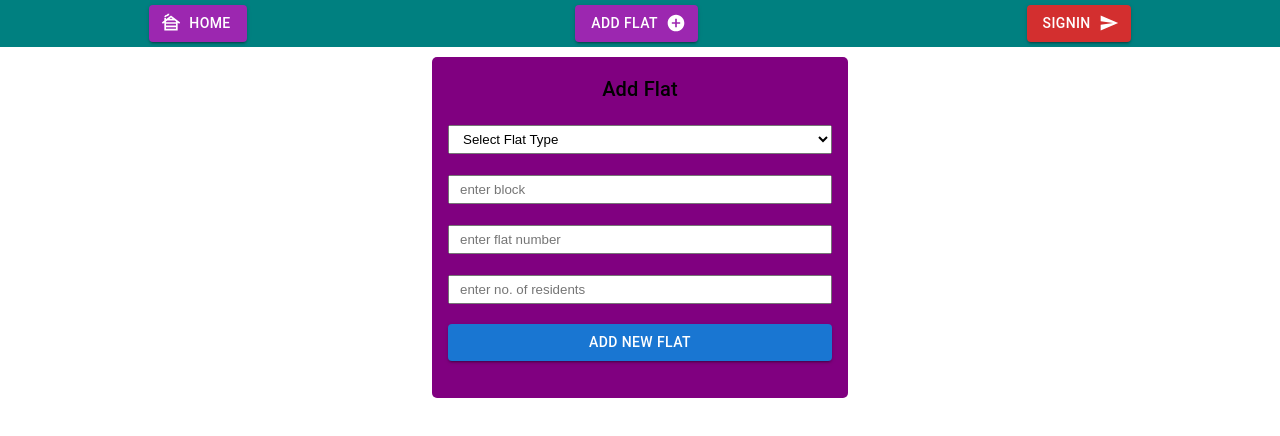
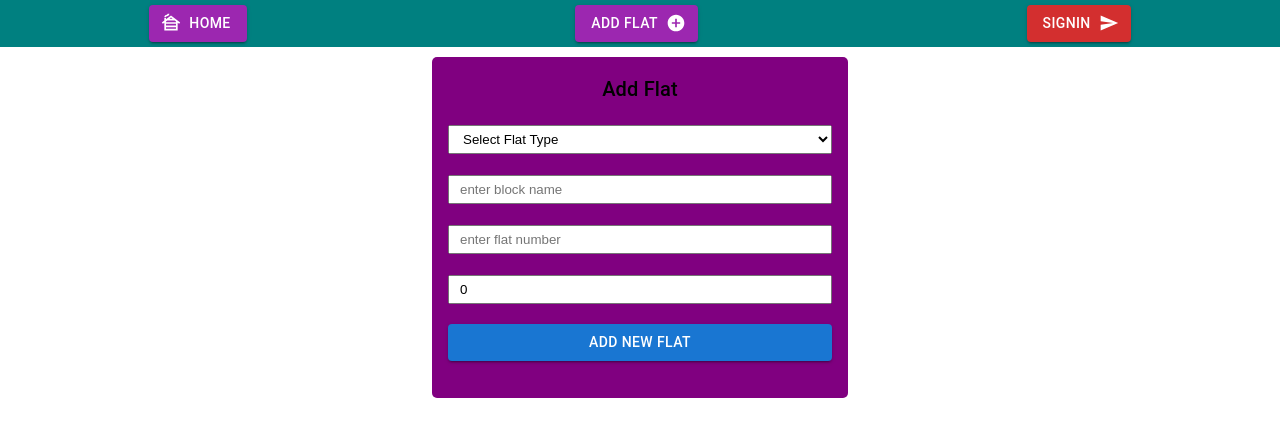
Before and after one commit to Duwesh/frontend-apartment, a React (Create React App) app: page /addFlat in a window 1280 px wide. Shown: the top 436 px of the page. Built offline with nearby package versions, Linux system fonts and the light colour scheme.

Commit message:
add and edit bug fixed

```diff
--- a/src/components/addFlat/AddFlat.jsx
+++ b/src/components/addFlat/AddFlat.jsx
@@ -7,12 +7,13 @@ import { BACKEND_URL } from "../../App";
 export default function AddFlat() {
   const [detail, setDetail] = useState({
     flat_type: "none",
-    block: "",
+    block_name: "",
     flat_no: "",
-    residents_count: "",
+    total_resident: "0",
   });
 
   function handleChange(e) {
+    console.log(detail.total_resident);
     setDetail({ ...detail, [e.target.id]: e.target.value.trim() });
   }
 
@@ -28,9 +29,9 @@ export default function AddFlat() {
       alert("New Flat Added Successfully!");
       setDetail({
         flat_type: "none",
-        block: "",
+        block_name: "",
         flat_no: "",
-        residents_count: "0",
+        total_resident: "0",
       });
     } catch (error) {
       console.log(error);
@@ -64,10 +65,10 @@ export default function AddFlat() {
 
         <input
           type="text"
-          id="block"
+          id="block_name"
           className="newFlat"
-          placeholder="enter block"
-          value={detail.block}
+          placeholder="enter block name"
+          value={detail.block_name}
           onChange={handleChange}
         />
 
@@ -82,13 +83,13 @@ export default function AddFlat() {
 
         <input
           type="number"
-          id="residents_count"
+          id="total_resident"
           className="newFlat"
           placeholder="enter no. of residents"
-          value={detail.residents_count}
+          value={detail.total_resident}
           onChange={handleChange}
         />
-        <Button variant="contained" onClick={() => saveFlat()}>
+        <Button variant="contained" onClick={(e) => saveFlat(e)}>
           Add New Flat
         </Button>
       </form>
--- a/src/components/editFlat/EditFlat.jsx
+++ b/src/components/editFlat/EditFlat.jsx
@@ -7,6 +7,7 @@ import { useNavigate } from "react-router-dom";
 
 export default function EditFlat() {
   let editFlat = JSON.parse(localStorage.getItem("editFlat"));
+  console.log(editFlat);
   const navigate = useNavigate();
   let editFlat_details = {
     flat_type: editFlat.flat_type,
@@ -18,7 +19,8 @@ export default function EditFlat() {
   const [detail, setDetail] = useState(editFlat_details);
 
   function handleChange(e) {
-    setDetail({ ...detail, [e.target.id]: e.target.value.trim() });
+    // console.log(e.target.value);
+    setDetail({ ...detail, [e.target.id]: e.target.value });
   }
 
   async function updateFlat() {
@@ -97,7 +99,7 @@ export default function EditFlat() {
         <Button
           variant="contained"
           color="primary"
-          onClick={() => updateFlat()}
+          onClick={(e) => updateFlat(e)}
         >
           Flat Update
         </Button>
```
